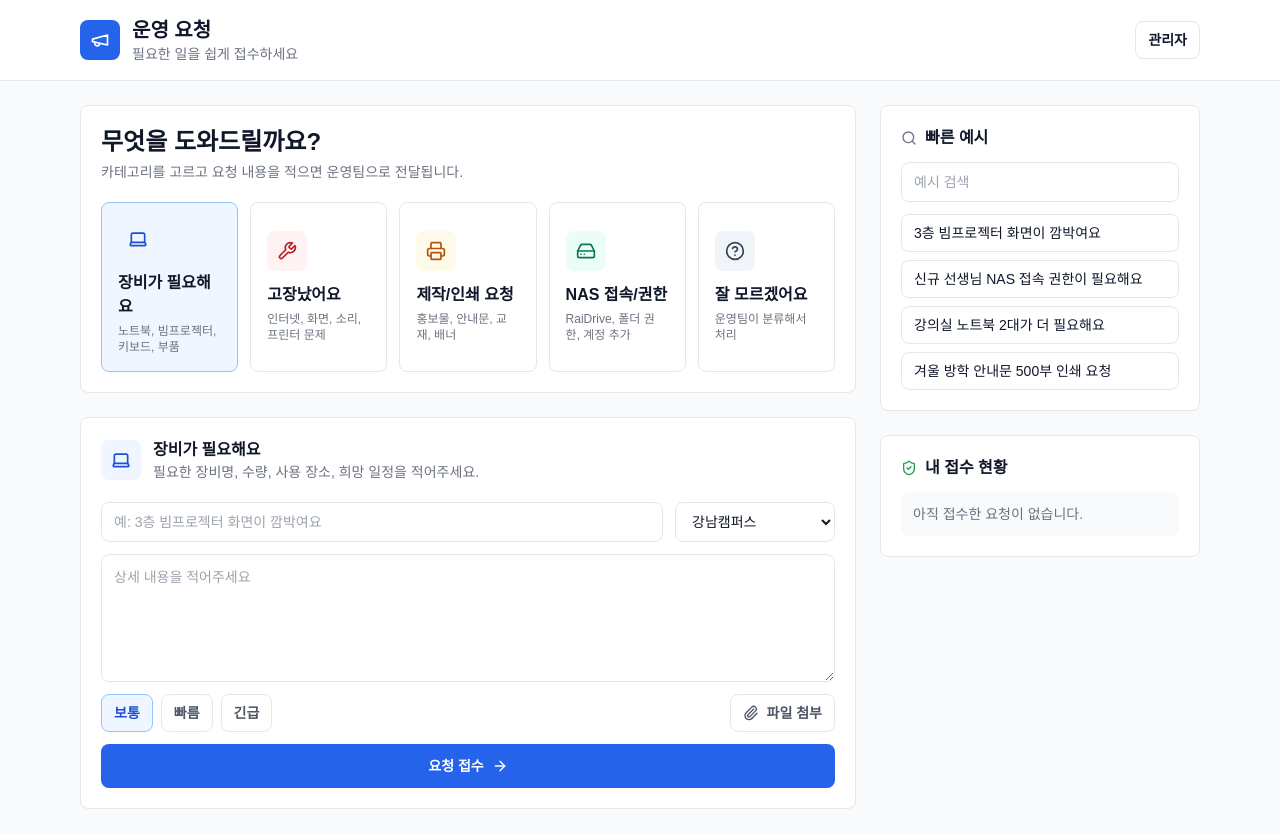
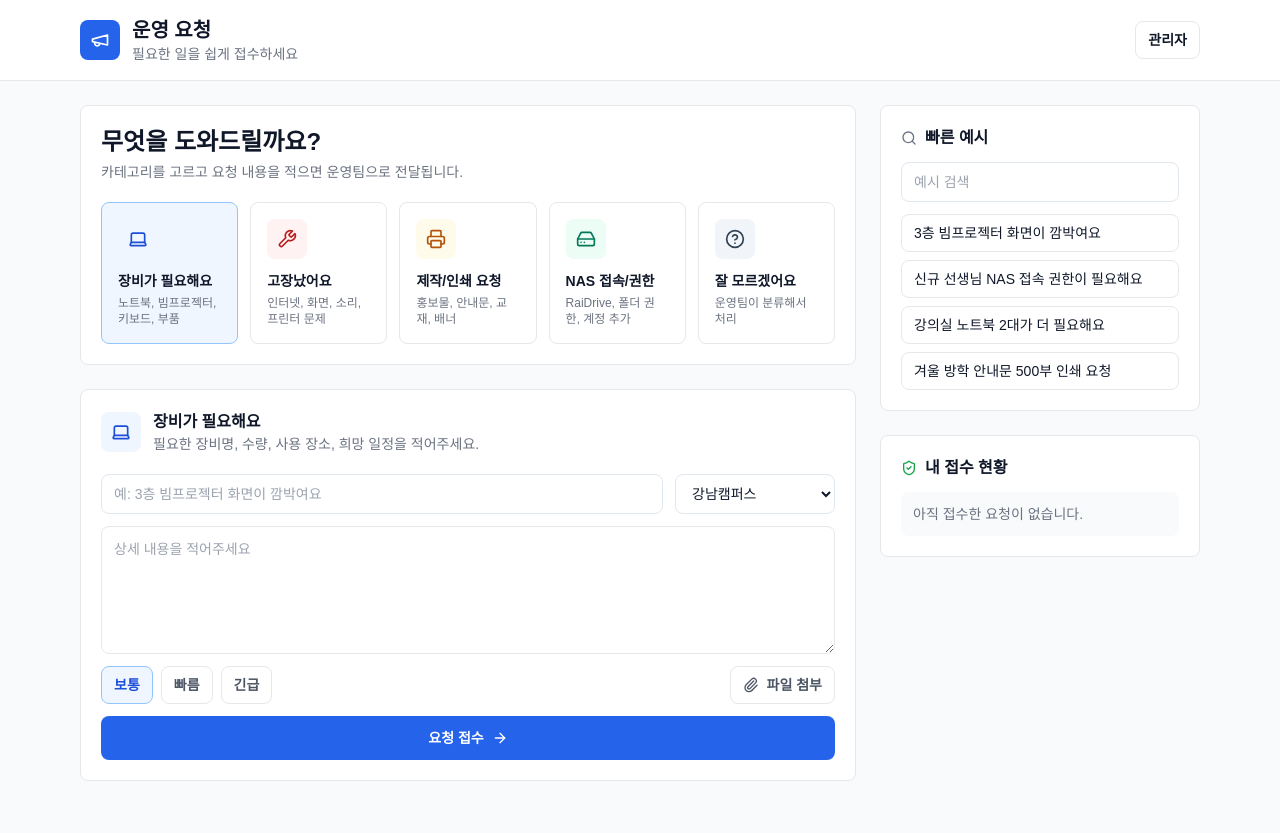
Before and after one commit to Onui2/academy_ops, a Next.js app: page /user in a window 1280 px wide. After the commit the page ends 805 px from the top, so only its background shows below. Built offline with nearby package versions, Linux system fonts and the light colour scheme.

Commit message:
Keep user portal category titles on one line

```diff
--- a/components/user-portal.tsx
+++ b/components/user-portal.tsx
@@ -151,7 +151,7 @@ export function UserPortal() {
                     <div className={`inline-flex h-10 w-10 items-center justify-center rounded-lg ${item.tone}`}>
                       <Icon className="h-5 w-5" aria-hidden="true" />
                     </div>
-                    <p className="mt-3 font-bold">{item.title}</p>
+                    <p className="mt-3 whitespace-nowrap text-sm font-bold">{item.title}</p>
                     <p className="mt-1 text-xs text-gray-500">{item.desc}</p>
                   </button>
                 );
```
